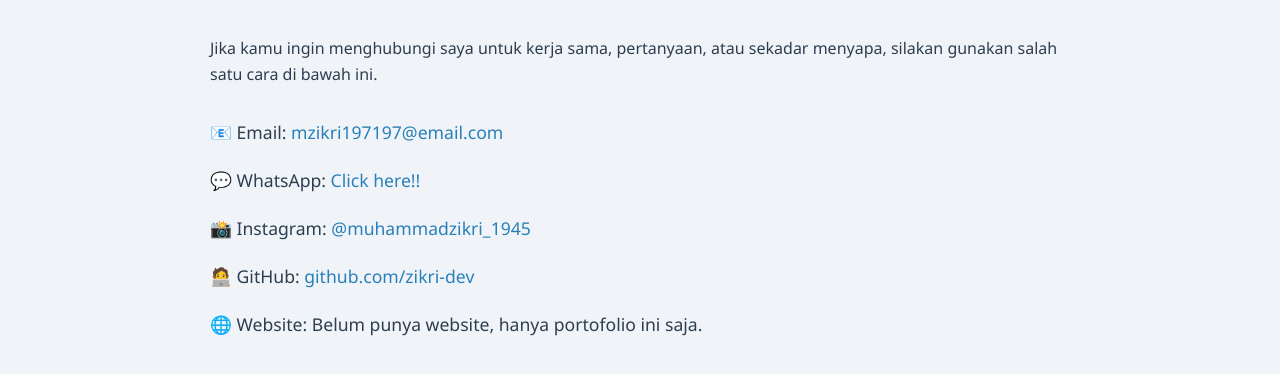
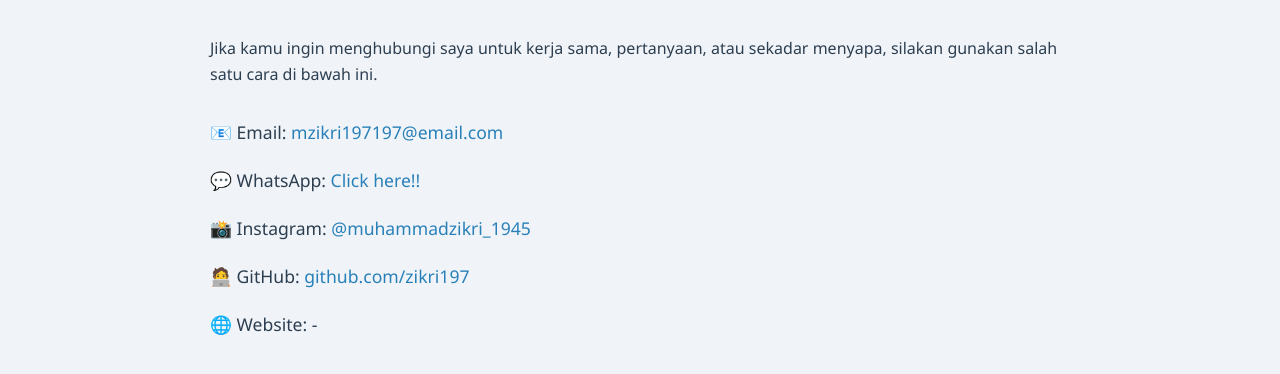
Before and after one commit to Zikri197/Portofolio, a plain HTML site: page contact.html in a window 1280 px wide. Shown: the part 486-860 px from the top of the page. Drawn offline with Linux system fonts and the light colour scheme.

Commit message:
Update contact.html

```diff
--- a/contact.html
+++ b/contact.html
@@ -36,10 +36,10 @@
   📸 Instagram: <a href="https://www.instagram.com/mzikri_1945?igsh=aTFudWp1NjA0c3Zi" target="_blank">@muhammadzikri_1945</a>
 </li>
         <li style="margin-bottom: 20px;">
-          🧑‍💻 GitHub: <a href="https://github.com/zikri-dev" target="_blank">github.com/zikri-dev</a>
+          🧑‍💻 GitHub: <a href="https://github.com/zikri197" target="_blank">github.com/zikri197</a>
         </li>
         <li style="margin-bottom: 20px;">
-          🌐 Website: Belum punya website, hanya portofolio ini saja.
+          🌐 Website: -
         </li>
       </ul>
     </section>
```
